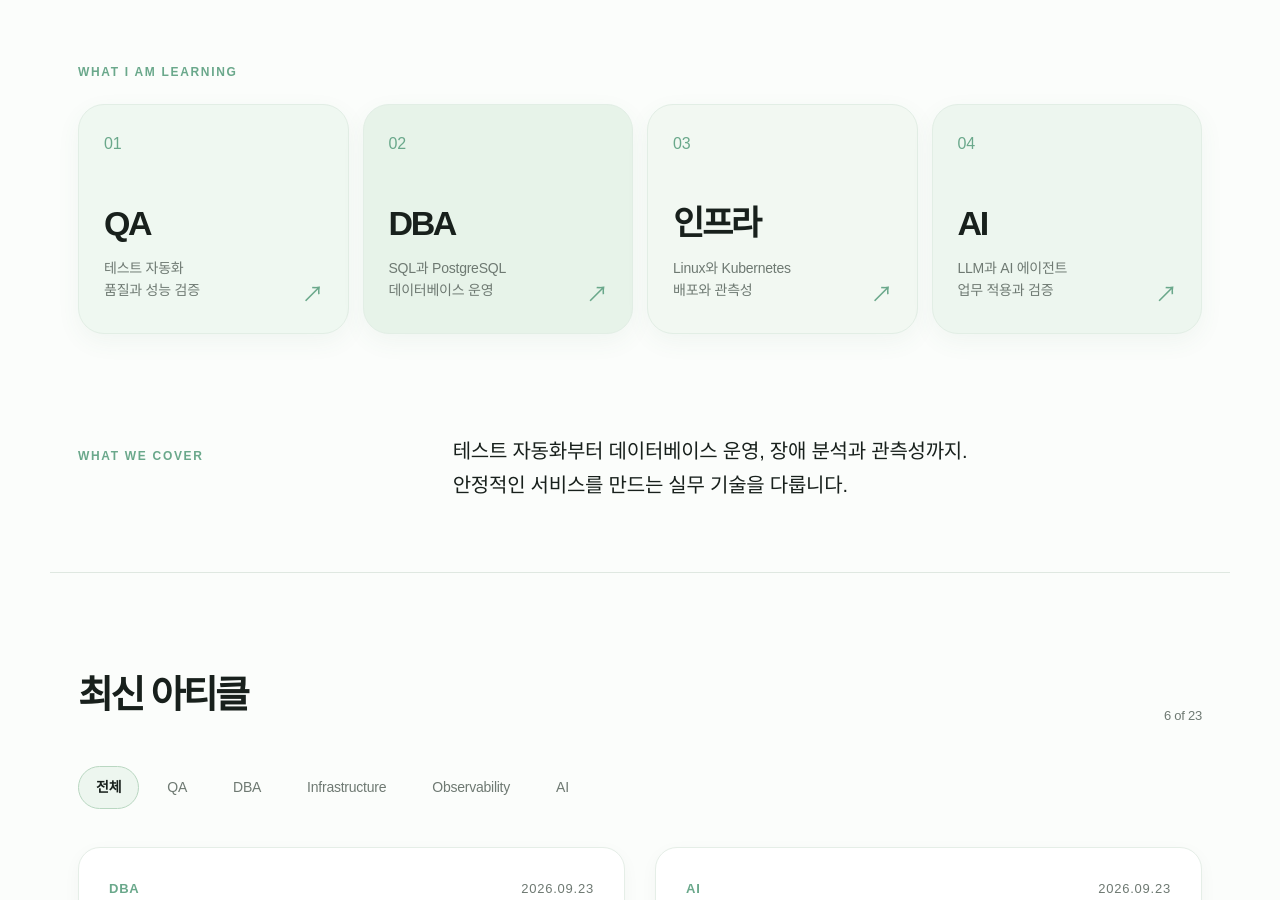
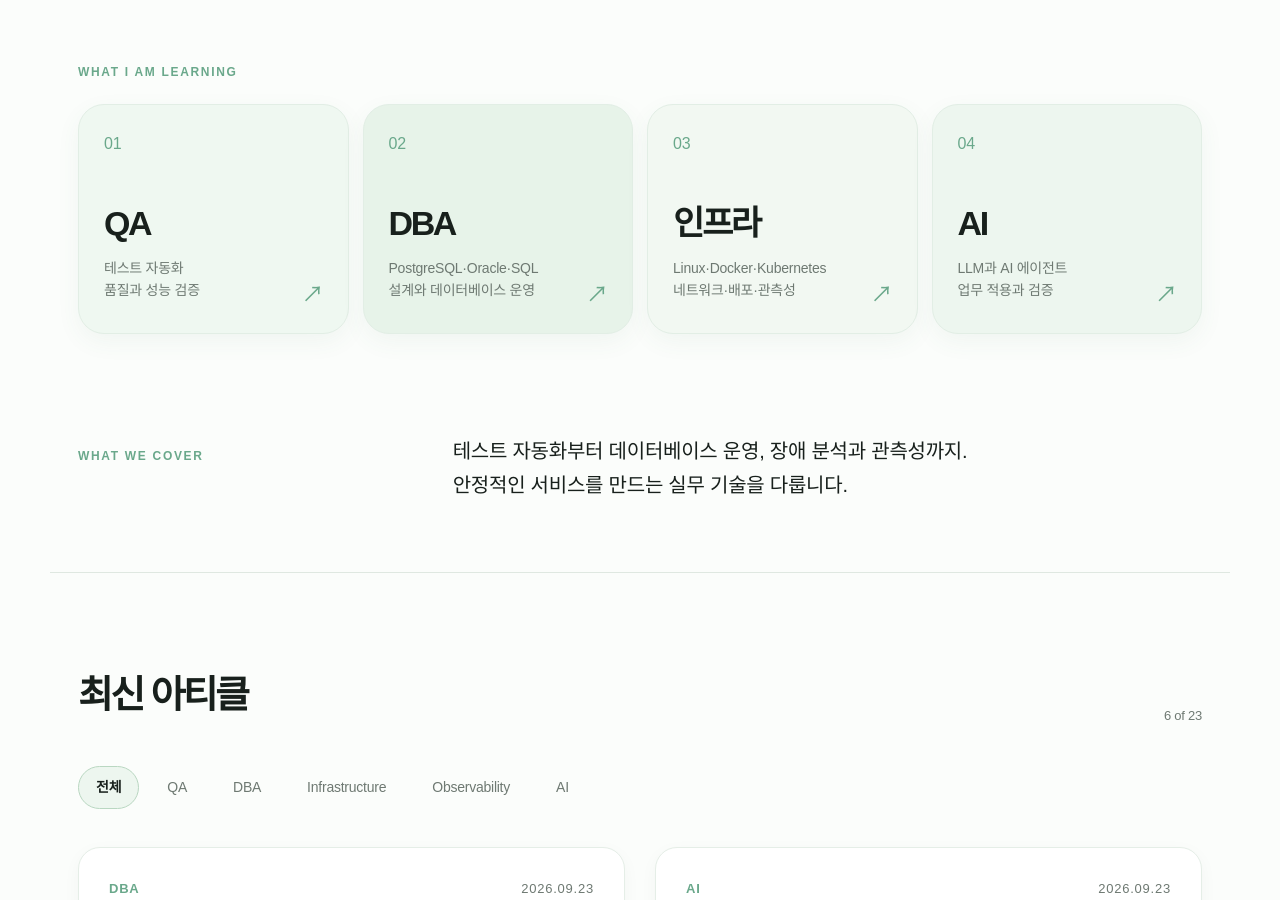
Before and after one commit to Seoha57/TechBlog, a Jekyll site: the page built from index.md, in a window 1280 px wide and 900 px high, scrolled down 717 px. Built offline with Jekyll 4.4.1, drawn with Linux system fonts in a browser that asks for light colours; some web fonts are replaced.

Commit message:
Broaden database and infrastructure track descriptions

```diff
--- a/_layouts/home.html
+++ b/_layouts/home.html
@@ -12,8 +12,8 @@
   <p class="section-label">WHAT I AM LEARNING</p>
   <div class="track-grid">
     <a class="track-card" href="{{ '/categories/qa/' | relative_url }}"><span class="track-number">01</span><h2>QA</h2><p>테스트 자동화<br>품질과 성능 검증</p><span class="track-arrow">↗</span></a>
-    <a class="track-card" href="{{ '/categories/dba/' | relative_url }}"><span class="track-number">02</span><h2>DBA</h2><p>SQL과 PostgreSQL<br>데이터베이스 운영</p><span class="track-arrow">↗</span></a>
-    <a class="track-card" href="{{ '/categories/infrastructure/' | relative_url }}"><span class="track-number">03</span><h2>인프라</h2><p>Linux와 Kubernetes<br>배포와 관측성</p><span class="track-arrow">↗</span></a>
+    <a class="track-card" href="{{ '/categories/dba/' | relative_url }}"><span class="track-number">02</span><h2>DBA</h2><p>PostgreSQL·Oracle·SQL<br>설계와 데이터베이스 운영</p><span class="track-arrow">↗</span></a>
+    <a class="track-card" href="{{ '/categories/infrastructure/' | relative_url }}"><span class="track-number">03</span><h2>인프라</h2><p>Linux·Docker·Kubernetes<br>네트워크·배포·관측성</p><span class="track-arrow">↗</span></a>
     <a class="track-card" href="{{ '/categories/ai/' | relative_url }}"><span class="track-number">04</span><h2>AI</h2><p>LLM과 AI 에이전트<br>업무 적용과 검증</p><span class="track-arrow">↗</span></a>
   </div>
 </section>
```
